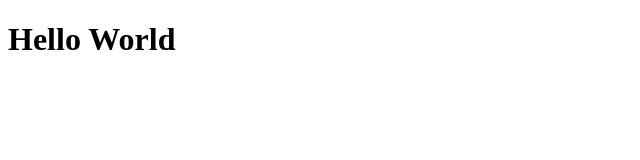
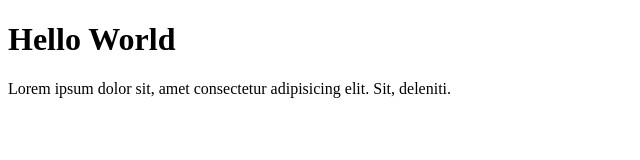
Before and after one commit to muhammadimron/wpu-git-test-3, a plain HTML site: page index.html in a window 1280 px wide. Shown: the whole page, without its empty margins (0-640 px from the left). Drawn offline with Linux system fonts and the light colour scheme.

Commit message:
Menambahkan paragraf

```diff
--- a/index.html
+++ b/index.html
@@ -8,5 +8,6 @@
     </head>
     <body>
         <h1>Hello World</h1>
+        <p>Lorem ipsum dolor sit, amet consectetur adipisicing elit. Sit, deleniti.</p>
     </body>
 </html>
```
